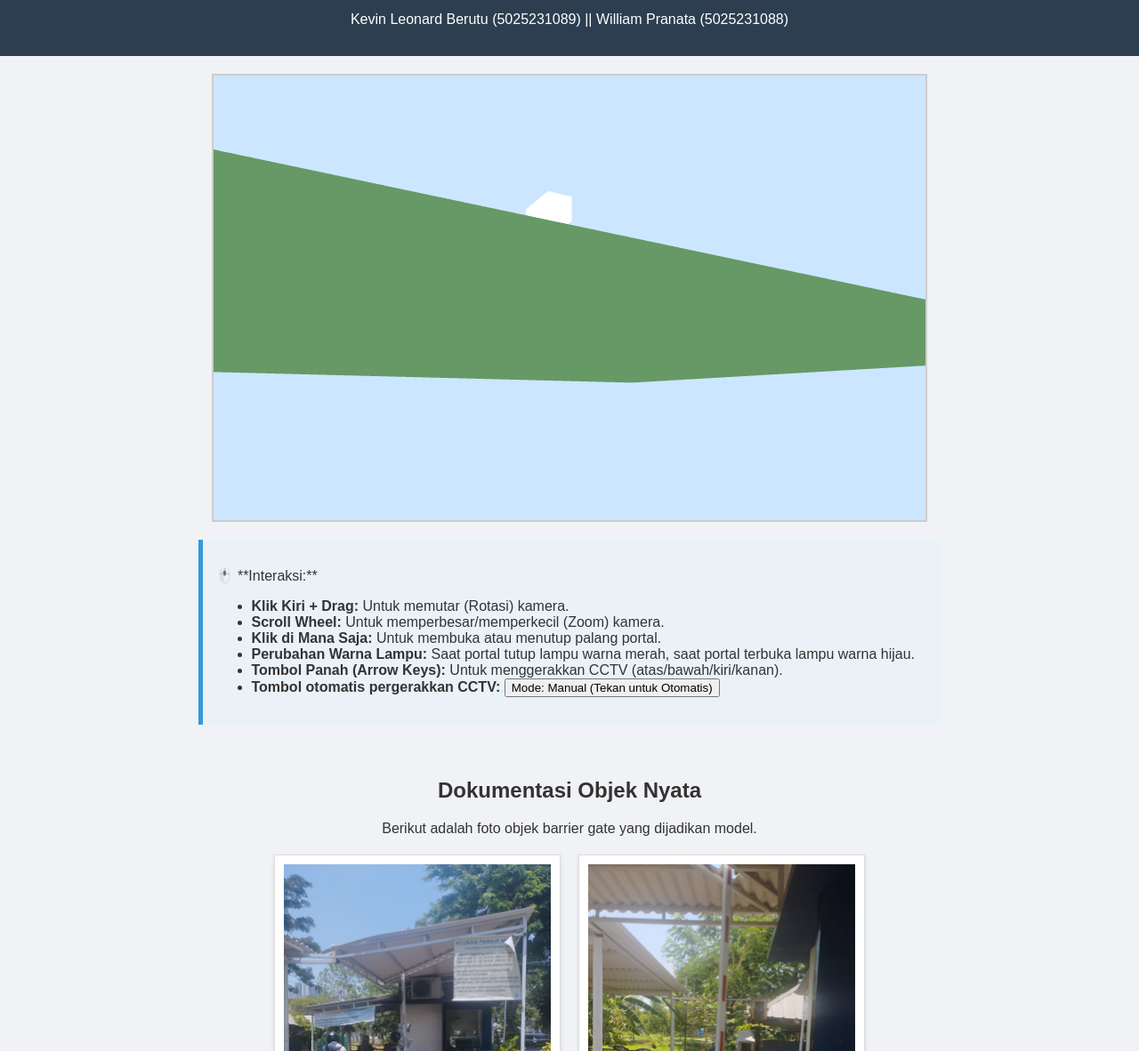
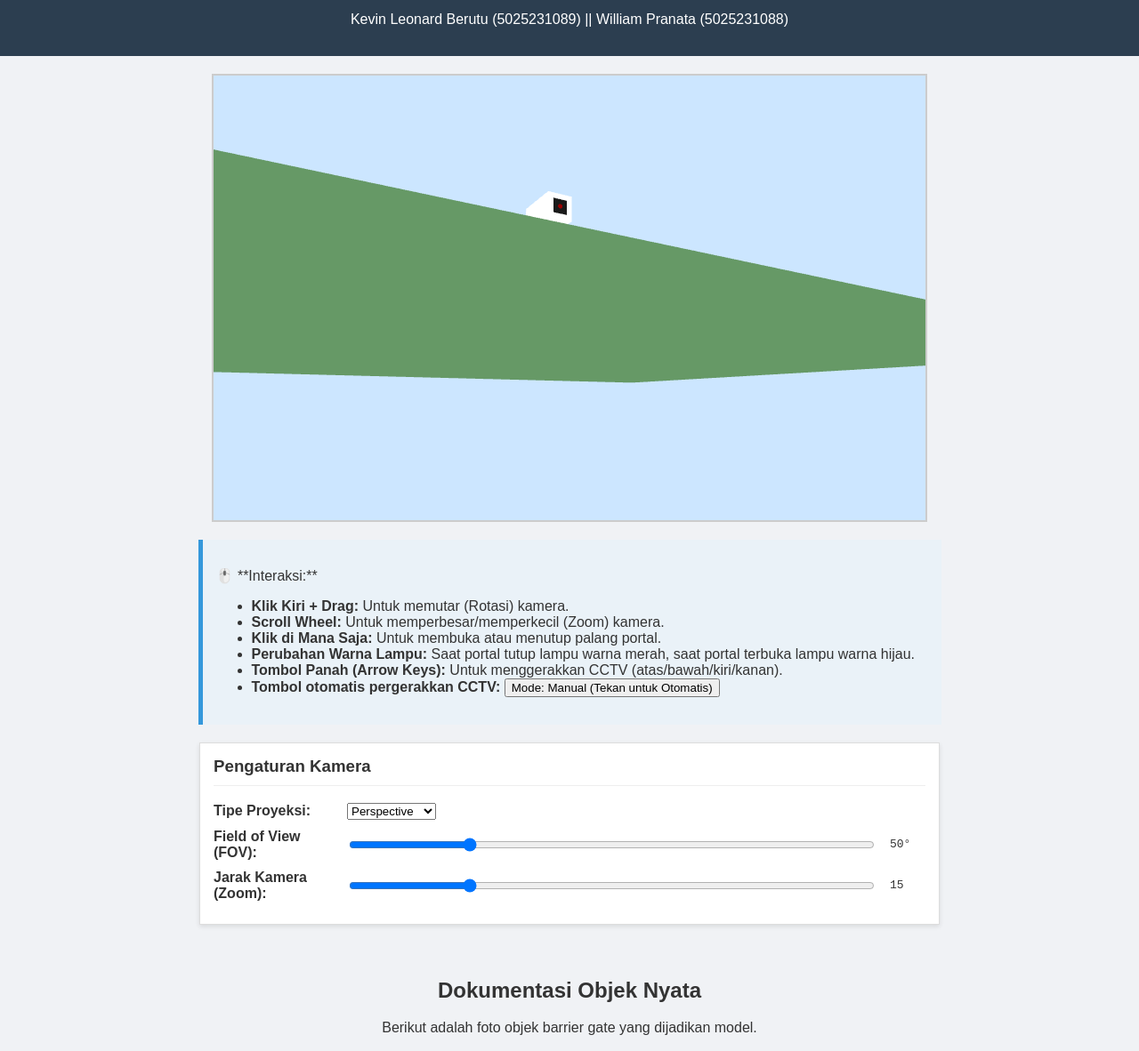
Before and after one commit to kevin2807-cmd/Tugas1_Grafika_Komputer, a plain HTML site: page index.html in a window 1280 px wide. Shown: the part 117-1299 px from the top of the page at 89% size. Drawn offline with Linux system fonts and the light colour scheme; animation ran at ten frames a second.

Commit message:
ADD: Pengaturan Kamera

```diff
--- a/index.html
+++ b/index.html
@@ -53,6 +53,26 @@
             <li><b>Tombol otomatis pergerakkan CCTV: </b><button id="auto-mode-button" type="button">Mode: Manual (Tekan untuk Otomatis)</button></li></b></li>
         </ul>
     </div>
+    <div id="control-panel">
+        <h3>Pengaturan Kamera</h3>
+        <div class="control-row">
+            <label for="projection-type">Tipe Proyeksi:</label>
+            <select id="projection-type">
+                <option value="perspective" selected>Perspective</option>
+                <option value="orthographic">Orthographic</option>
+            </select>
+        </div>
+        <div class="control-row" id="fov-control">
+            <label for="fov-slider">Field of View (FOV):</label>
+            <input type="range" id="fov-slider" min="30" max="120" value="50" step="1">
+            <span id="fov-value">50°</span>
+        </div>
+        <div class="control-row">
+            <label for="zoom-slider">Jarak Kamera (Zoom):</label>
+            <input type="range" id="zoom-slider" min="5" max="50" value="15" step="0.5">
+            <span id="zoom-value">15</span>
+        </div>
+    </div>
 
     <main>
         <h2>Dokumentasi Objek Nyata</h2>
--- a/script.js
+++ b/script.js
@@ -15,6 +15,8 @@ let modelViewMatrixLoc, projectionMatrixLoc;
 let dragging = false;
 let lastX = -1, lastY = -1;
 let currentRotation = [20, -30];
+let projectionType = 'perspective';
+let fieldOfView = 50;
 let zoomFactor = 15.0;
 let cctvMoveDirection = { x: 0, y: 0 };
 let cctvRotation = [0, 0];
@@ -168,7 +170,16 @@ function render() {
 
 
     gl.clear(gl.COLOR_BUFFER_BIT | gl.DEPTH_BUFFER_BIT);
+    if (projectionType === 'perspective') {
+        projectionMatrix = perspective(fieldOfView, canvas.width / canvas.height, 0.1, 100);
+    } else { // Orthographic
+        const aspect = canvas.width / canvas.height;
+        const orthoSize = zoomFactor / 1.5;
+        projectionMatrix = ortho(-orthoSize * aspect, orthoSize * aspect, -orthoSize, orthoSize, -100, 100);
+    }
+    gl.uniformMatrix4fv(projectionMatrixLoc, false, flatten(projectionMatrix));
 
+    // Matriks View (Kamera)
     let baseViewMatrix = lookAt(vec3(0, 2, zoomFactor), vec3(0, 0, 0), vec3(0, 1, 0));
     baseViewMatrix = mult(baseViewMatrix, rotate(currentRotation[0], [1, 0, 0]));
     baseViewMatrix = mult(baseViewMatrix, rotate(currentRotation[1], [0, 1, 0]));
@@ -205,15 +216,15 @@ function render() {
     cctvMatrix = mult(cctvMatrix, rotate(cctvRotation[0], [1, 0, 0]));
     drawObject(cctv, whiteColor1, cctvMatrix);
 
-    let cctvLensMatrix = mult(cctvMatrix, translate(0, 0, -0.76));
+    let cctvLensMatrix = mult(cctvMatrix, translate(0, 0, 0.76));
     drawObject(cctvLens, blackColor, cctvLensMatrix);
-    let cctvRadarMatrix = mult(cctvMatrix, translate(0, 0, -0.77));
+    let cctvRadarMatrix = mult(cctvMatrix, translate(0, 0, 0.77));
     cctvRadarMatrix = mult(cctvRadarMatrix, rotate(90, [1, 0, 0]));
     drawObject(cctvRadar, redColor, cctvRadarMatrix);
 
 
     // 4. Gambar Kotak Detail di depan kotak mesin
-    const detailDepth = -0.51;
+    const detailDepth = 0.51;
     let lamp;
     if(targetGateAngle === 0.0){
         lamp = redColor;
@@ -313,8 +324,8 @@ function setupEventListeners() {
     window.addEventListener("keydown", (e) => {
         e.preventDefault();
         switch(e.key) {
-            case "ArrowUp":   cctvMoveDirection.y = -1; break;
-            case "ArrowDown": cctvMoveDirection.y = 1; break;
+            case "ArrowUp":   cctvMoveDirection.y = 1; break;
+            case "ArrowDown": cctvMoveDirection.y = -1; break;
             case "ArrowLeft": cctvMoveDirection.x = 1; break;
             case "ArrowRight":cctvMoveDirection.x = -1; break;
         }
@@ -333,4 +344,34 @@ function setupEventListeners() {
                 break;
         }
     });
+
+    const projectionSelect = document.getElementById('projection-type');
+    const fovSlider = document.getElementById('fov-slider');
+    const fovValue = document.getElementById('fov-value');
+    const fovControl = document.getElementById('fov-control');
+    const zoomSlider = document.getElementById('zoom-slider');
+    const zoomValue = document.getElementById('zoom-value');
+
+    // Listener untuk dropdown Proyeksi
+    projectionSelect.addEventListener('change', (e) => {
+        projectionType = e.target.value;
+        // Sembunyikan/tampilkan slider FOV
+        if (projectionType === 'perspective') {
+            fovControl.style.display = 'flex';
+        } else {
+            fovControl.style.display = 'none';
+        }
+    });
+
+    // Listener untuk slider FOV
+    fovSlider.addEventListener('input', (e) => {
+        fieldOfView = parseFloat(e.target.value);
+        fovValue.textContent = fieldOfView + '°';
+    });
+
+    // Listener untuk slider Zoom
+    zoomSlider.addEventListener('input', (e) => {
+        zoomFactor = parseFloat(e.target.value);
+        zoomValue.textContent = zoomFactor.toFixed(1);
+    });
 }
--- a/style.css
+++ b/style.css
@@ -69,3 +69,41 @@ main {
     font-style: italic;
     font-size: 0.9em;
 }
+/* Di dalam file style.css */
+
+#control-panel {
+    max-width: 800px;
+    margin: 20px auto;
+    padding: 15px;
+    background-color: #fff;
+    border: 1px solid #ddd;
+    box-shadow: 0 2px 5px rgba(0,0,0,0.1);
+    text-align: left;
+}
+
+#control-panel h3 {
+    margin-top: 0;
+    border-bottom: 1px solid #eee;
+    padding-bottom: 10px;
+}
+
+.control-row {
+    display: flex;
+    align-items: center;
+    margin-bottom: 10px;
+}
+
+.control-row label {
+    flex-basis: 150px; /* Lebar label yang konsisten */
+    font-weight: bold;
+}
+
+.control-row input[type="range"] {
+    flex-grow: 1;
+}
+
+.control-row span {
+    margin-left: 15px;
+    font-family: monospace;
+    min-width: 40px;
+}
```
